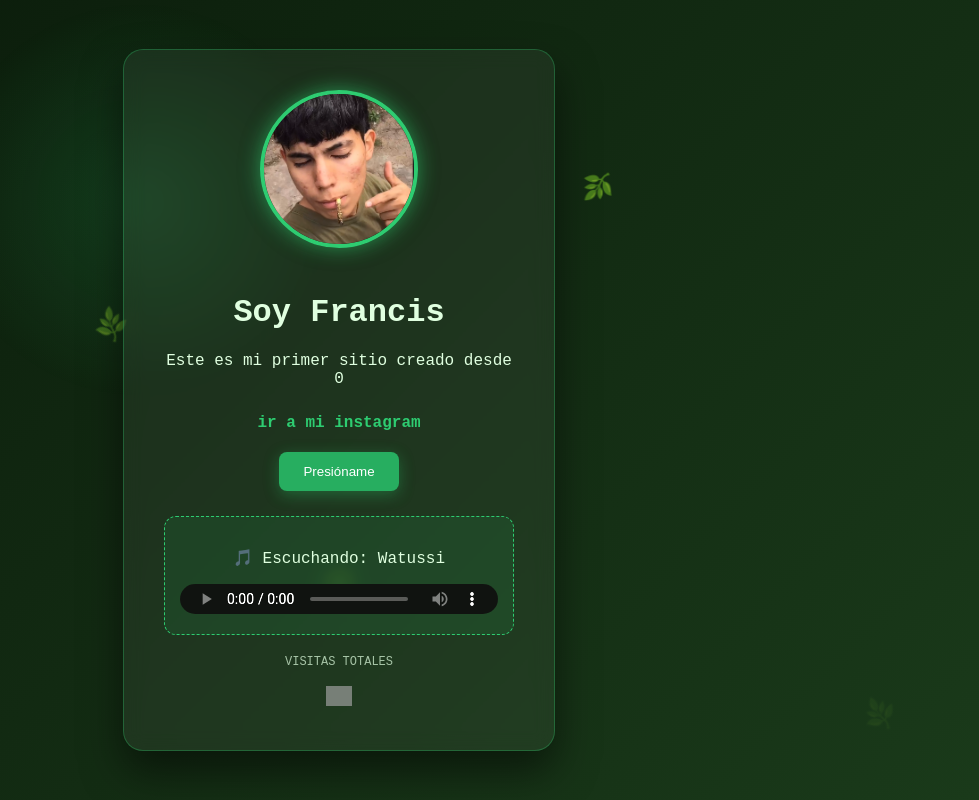
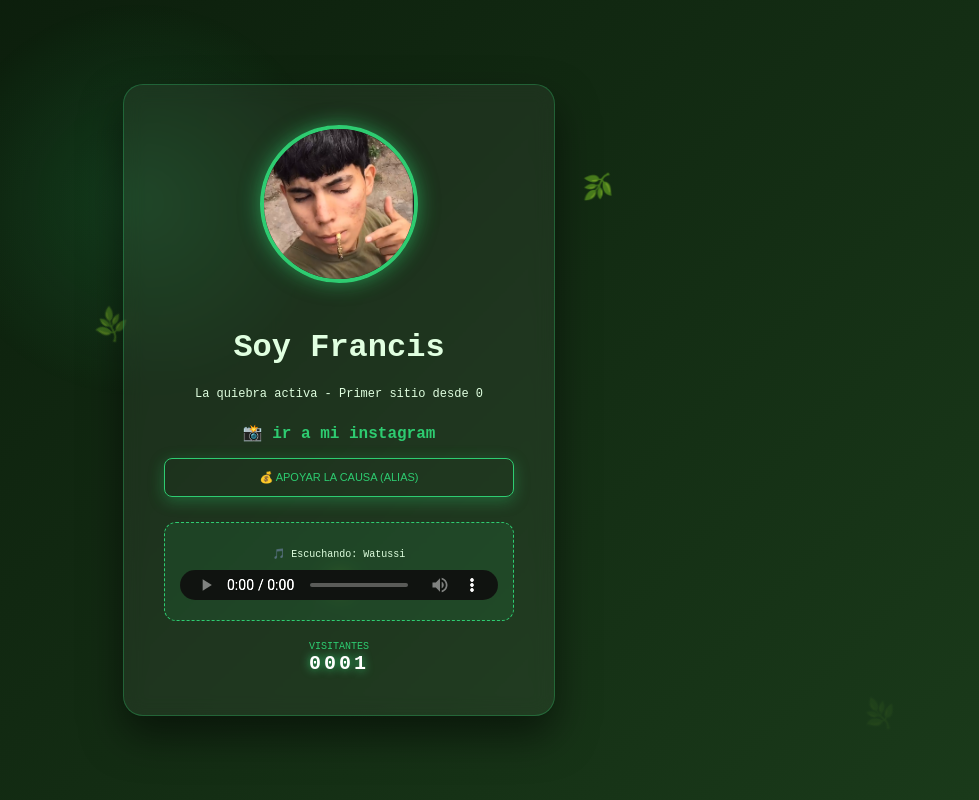
Before and after one commit to mirkobb88-art/francis, a plain HTML site: page index.html in a window 1280 px wide. Shown: the whole page, without its empty margins (301-1280 px from the left). Drawn offline with Linux system fonts and the light colour scheme; grey boxes are pictures that could not be loaded.

Commit message:
Update index.html

```diff
--- a/index.html
+++ b/index.html
@@ -13,7 +13,7 @@
         align-items: center;
         min-height: 100vh;
         margin: 0;
-        overflow: hidden; /* Evita scrolls raros */
+        overflow: hidden;
         transition: background 0.5s;
     }
 
@@ -71,14 +71,22 @@
         padding: 12px 24px;
         border-radius: 8px;
         cursor: pointer;
-        margin-top: 20px;
+        margin-top: 15px;
         box-shadow: 0px 4px 15px rgba(39, 174, 96, 0.4);
         transition: 0.3s;
+        width: 100%;
     }
 
     button:hover {
-        transform: scale(1.1);
+        transform: scale(1.05);
         box-shadow: 0 0 20px #2ecc71;
+    }
+
+    .btn-alias {
+        background-color: transparent;
+        border: 1px solid #2ecc71;
+        color: #2ecc71;
+        font-size: 11px;
     }
 
     img {
@@ -105,19 +113,20 @@
         filter: invert(100%) hue-rotate(90deg) brightness(1.5);
     }
 
-    .contador-visitas {
+    /* CONTADOR ESTILO RETRO */
+    .contador-nuevo {
         margin-top: 20px;
-        font-size: 12px;
-        opacity: 0.7;
+        font-size: 10px;
+        color: #2ecc71;
     }
 
-    .contador-visitas img {
-        width: auto;
-        height: 20px;
-        border: none;
-        border-radius: 0;
-        box-shadow: none;
-        margin: 5px 0 0 0;
+    #num-visitas {
+        font-size: 20px;
+        display: block;
+        font-weight: bold;
+        letter-spacing: 3px;
+        color: #fff;
+        text-shadow: 0 0 10px #2ecc71;
     }
 
     .hoja-fiesta {
@@ -173,21 +182,22 @@
     <div class="tarjeta" id="miTarjeta">
         <img src="Captura.PNG" alt="Foto de Thaiel">
         <h1> Soy Francis </h1>
-        <p> Este es mi primer sitio creado desde 0 </p>
-        <a href="https://www.instagram.com/benites_francis/">ir a mi instagram</a>
-        <br>
-        <button onclick="alert('Mi Instagram es @benites_francis')">Presióname</button>
+        <p style="font-size: 12px;">La quiebra activa - Primer sitio desde 0</p>
+
+        <a href="https://www.instagram.com/benites_francis/">📸 ir a mi instagram</a>
+
+        <button class="btn-alias" onclick="copiarAlias()">💰 APOYAR LA CAUSA (ALIAS)</button>
 
         <div class="musica-box">
-            <p id="statusMusica">🎵 Escuchando: Watussi</p>
+            <p id="statusMusica" style="font-size: 10px;">🎵 Escuchando: Watussi</p>
             <audio id="track" controls>
                 <source src="watussi.mp3" type="audio/mpeg">
             </audio>
         </div>
 
-        <div class="contador-visitas">
-            <p>VISITAS TOTALES</p>
-            <img src="https://hits.seeyoufarm.com/api/count/incr/badge.svg?url=https%3A%2F%2Fmirkobb88-art.github.io%2Ffrancis%2F&count_bg=%2327AE60&title_bg=%230A1A0A&icon=&icon_color=%23E7E7E7&title=hits&edge_flat=false" alt="contador">
+        <div class="contador-nuevo">
+            VISITANTES
+            <span id="num-visitas">0001</span>
         </div>
     </div>
 
@@ -198,37 +208,8 @@
         const hojas = document.querySelectorAll('.hoja');
         const glow = document.getElementById('glow');
 
-        // Seguimiento del mouse para el Glow
-        document.addEventListener('mousemove', (e) => {
-            glow.style.left = e.clientX + 'px';
-            glow.style.top = e.clientY + 'px';
-        });
-
-        // ACTIVAR MODO FIESTA
-        audio.onplay = function() {
-            tarjeta.classList.add('modo-fiesta-activa');
-            status.innerText = "🔥 ¡LA QUIEBRA ACTIVA! 🔥";
-            hojas.forEach(h => h.classList.add('hoja-fiesta'));
-            document.body.style.background = "#000";
-
-            // Glow modo fiesta (más grande y colorido)
-            glow.style.width = "600px";
-            glow.style.height = "600px";
-            glow.style.background = "radial-gradient(circle, rgba(231, 76, 60, 0.3) 0%, rgba(0, 0, 0, 0) 70%)";
-        };
-
-        // DESACTIVAR MODO FIESTA
-        audio.onpause = function() {
-            tarjeta.classList.remove('modo-fiesta-activa');
-            status.innerText = "🎵 Escuchando: Watussi";
-            hojas.forEach(h => h.classList.remove('hoja-fiesta'));
-            document.body.style.background = "linear-gradient(135deg, #0a1a0a 0%, #1a3a1a 100%)";
-
-            // Glow normal
-            glow.style.width = "400px";
-            glow.style.height = "400px";
-            glow.style.background = "radial-gradient(circle, rgba(46, 204, 113, 0.15) 0%, rgba(0, 0, 0, 0) 70%)";
-        };
-    </script>
-</body>
-</html>
+        // Función para copiar el Alias
+        function copiarAlias() {
+            const alias = "TU.ALIAS.AQUI"; // Reemplaza esto con tu Alias real
+            navigator.clipboard.writeText(alias);
+            alert("¡Alias copiado: " + alias + "! Gracias por el apoyo f
```
